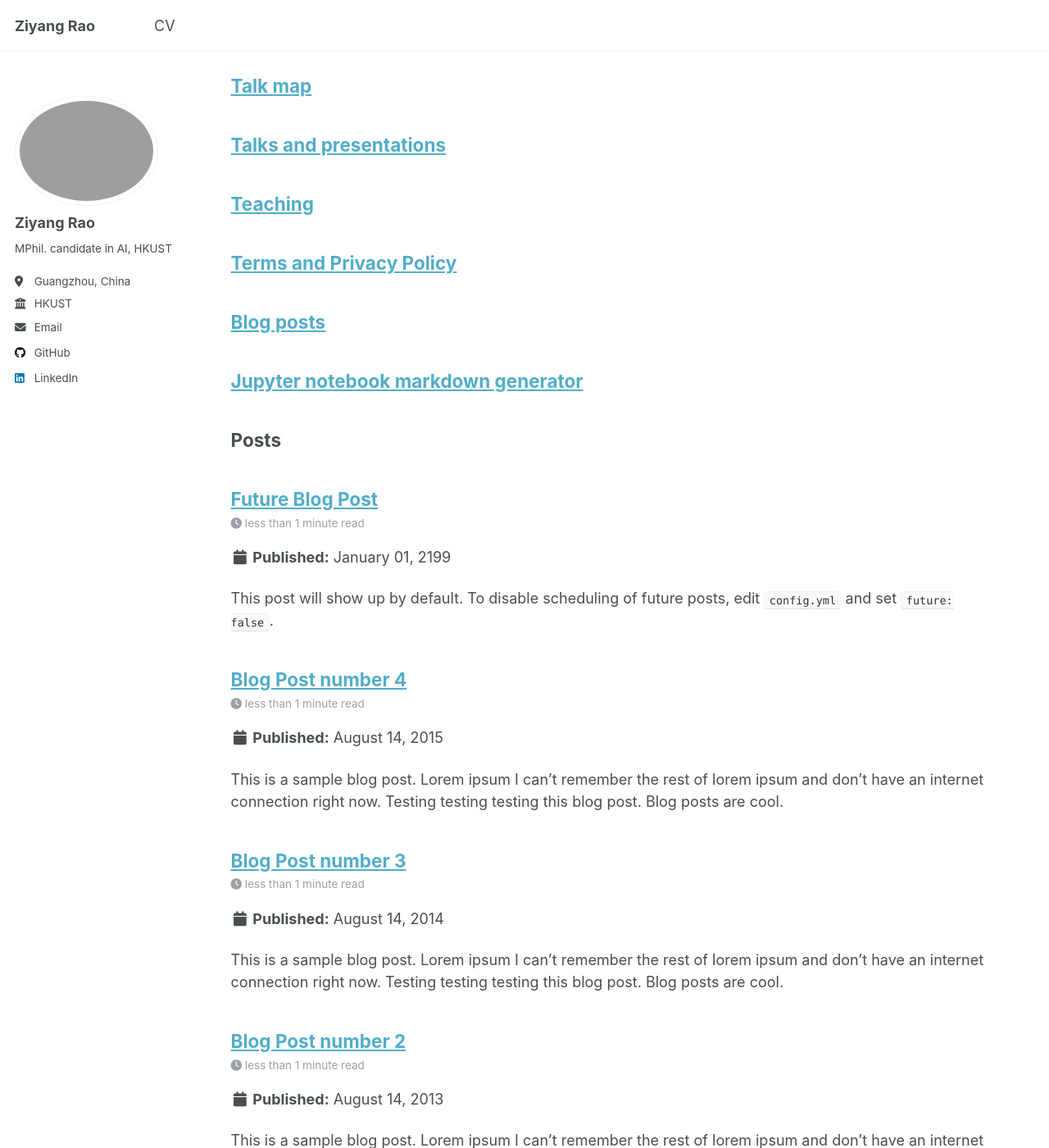
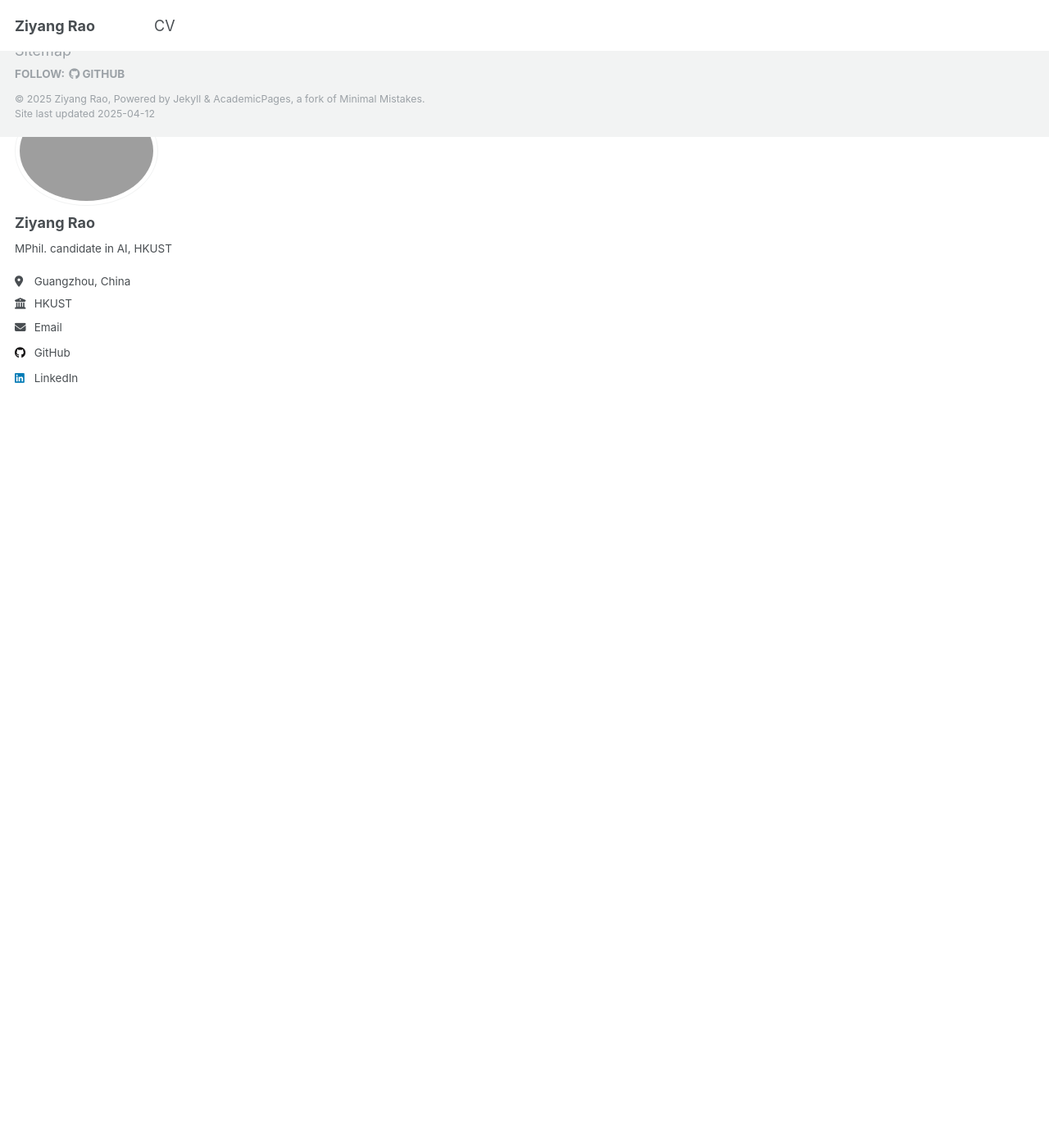
Before and after one commit to rrrrrrzy/rrrrrrzy.github.io, a Jekyll site: the page built from _pages/sitemap.md, in a window 1280 px wide and 1400 px high, scrolled down 1233 px. Shown: the whole window at 82% size. Built offline with Jekyll 4.4.1, drawn with Linux system fonts in a browser that asks for light colours; our own code applies the rules of GitHub Pages for plain Markdown files; some of the changed text lies outside the part shown.

Commit message:
Update changes

```diff
--- a/_config.yml
+++ b/_config.yml
@@ -85,7 +85,7 @@ author:
 #     title: 'Conference Papers'
 
 # Site Settings
-teaser                   :  # filename of teaser fallback teaser image placed in /images/, .e.g. "500x300.png"
+teaser                   : # filename of teaser fallback teaser image placed in /images/, .e.g. "500x300.png"
 breadcrumbs              : false # true, false (default)
 words_per_minute         : 160
 future                   : true
@@ -118,7 +118,7 @@ staticman:
       options:
         format           : "iso8601" # "iso8601" (default), "timestamp-seconds", "timestamp-milliseconds"
 atom_feed:
-  hide                   : false     # change to true to hide the RSS feed in the footer
+  hide                   : true     # change to true to hide the RSS feed in the footer
   path                   : # blank (default) uses feed.xml
 
 
--- a/_includes/head/custom.html
+++ b/_includes/head/custom.html
@@ -3,14 +3,14 @@
 <!-- start custom head snippets -->
 
 <!-- favicon from https://commons.wikimedia.org/wiki/File:OOjs_UI_icon_academic-progressive.svg -->
-<link rel="apple-touch-icon" sizes="180x180" href="{{ base_path }}/images/apple-touch-icon-180x180.png"/>
-<link rel="icon" type="image/svg+xml" href="{{ base_path }}/images/favicon.svg"/>
-<link rel="icon" type="image/png" href="{{ base_path }}/images/favicon-32x32.png" sizes="32x32"/>
-<link rel="icon" type="image/png" href="{{ base_path }}/images/favicon-192x192.png" sizes="192x192"/>
+<link rel="apple-touch-icon" sizes="180x180" href="{{ base_path }}/images/icon.png"/>
+<!-- <link rel="icon" type="image/svg+xml" href="{{ base_path }}/images/favicon.svg"/> -->
+<link rel="icon" type="image/png" href="{{ base_path }}/images/icon.png" sizes="32x32"/>
+<link rel="icon" type="image/png" href="{{ base_path }}/images/icon.png" sizes="192x192"/>
 <link rel="manifest" href="{{ base_path }}/images/manifest.json"/>
 <link rel="icon" href="/images/favicon.ico"/>
 <meta name="theme-color" content="#ffffff"/>
-<link rel="stylesheet" href="{{ base_path }}/assets/css/academicons.css"/>
+<!-- <link rel="stylesheet" href="{{ base_path }}/assets/css/academicons.css"/> -->
 
 
 <!-- Support for MatJax -->
--- a/_pages/sitemap.md
+++ b/_pages/sitemap.md
@@ -1,4 +1,4 @@
----
+<!-- ---
 layout: archive
 title: "Sitemap"
 permalink: /sitemap/
@@ -34,4 +34,4 @@ A list of all the posts and pages found on the site. For you robots out there, t
   {% include archive-single.html %}
   {% endunless %}
 {% endfor %}
-{% endfor %}
+{% endfor %} -->
```
Also changed, not shown: _pages/404.md (+1 -1 lines), _pages/about.md (+1 -1 lines), images/apple-touch-icon-180x180.png (deleted), images/favicon-192x192.png (deleted), images/favicon-32x32.png (deleted), images/favicon-512x512.png (deleted), images/favicon.ico, images/favicon.svg (deleted), images/manifest.json, 3 other files.
